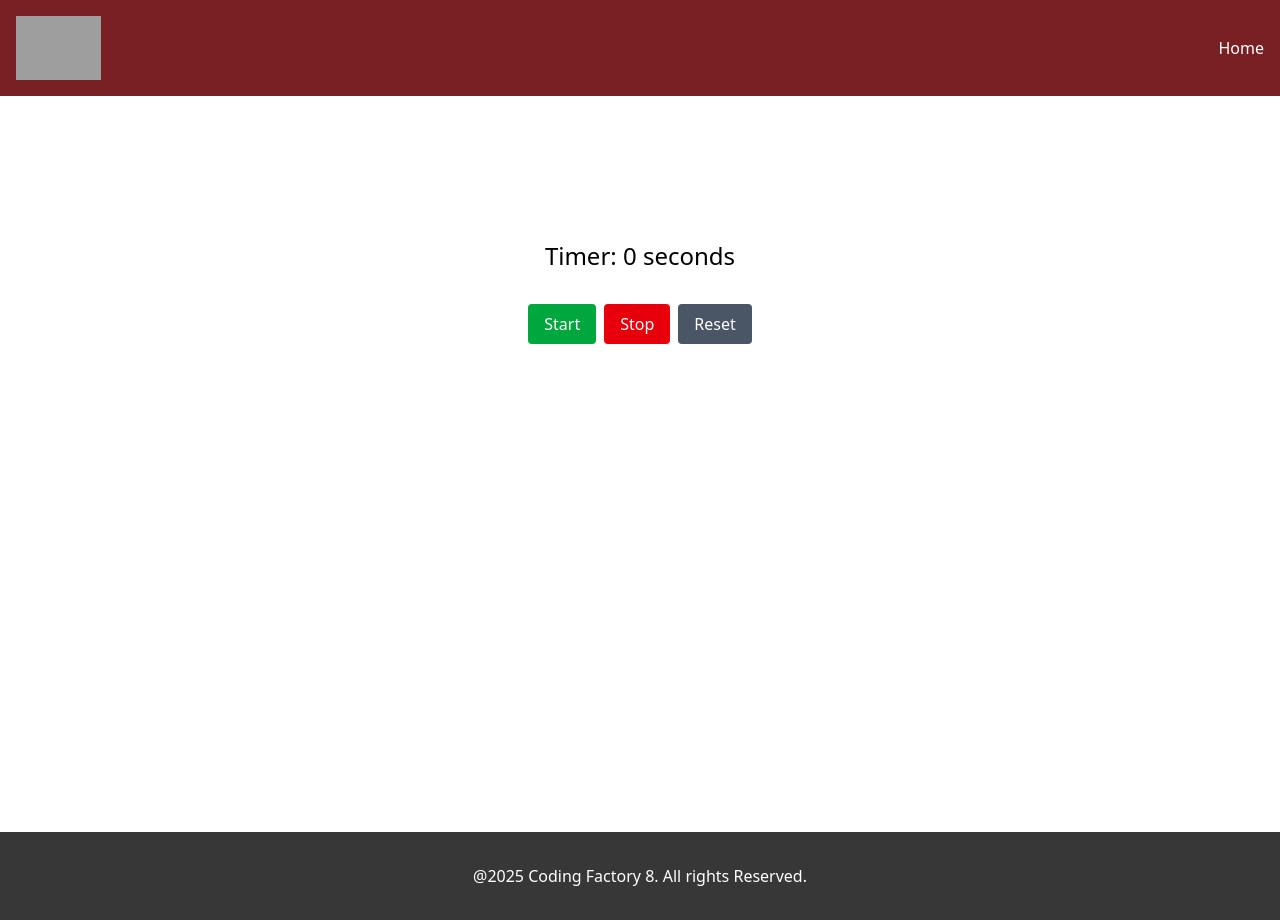
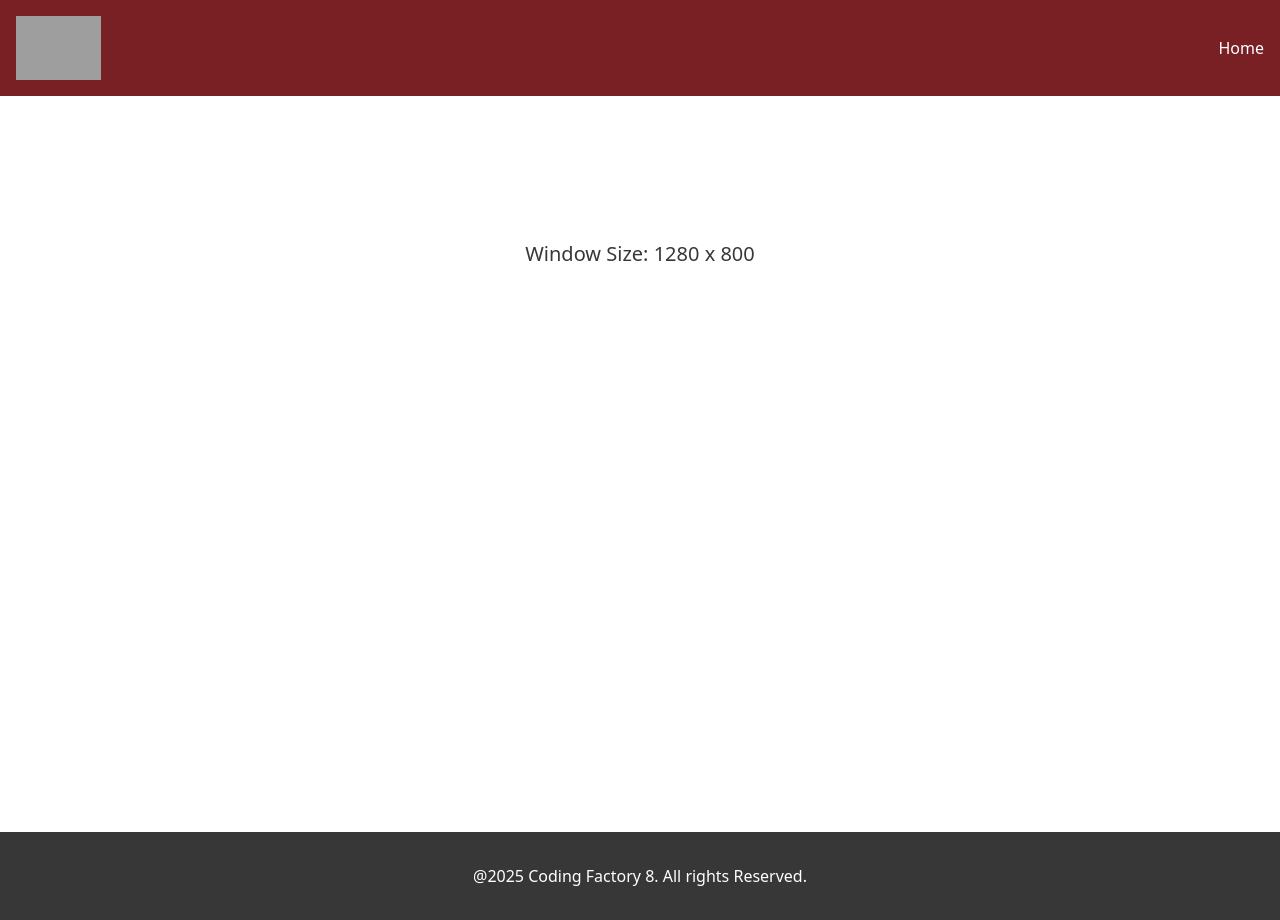
Before and after one commit to Eirini-Triantafyllou/CF8-react-intro, a React (Vite) app: page / in a window 1280 px wide. Built offline with nearby package versions, Linux system fonts and the light colour scheme; grey boxes are pictures that could not be loaded.

Commit message:
feat: add WindowSize component using event listener

```diff
--- a/src/App.tsx
+++ b/src/App.tsx
@@ -9,10 +9,10 @@
 // import FocusInput from "./components/FocusInput.tsx";
 // import PreviousValue from "./components/PreviousValue.tsx";
 // import CounterWithRef from "./components/CounterWithRef.tsx";
-// import WindowSize from "./components/WindowSize.tsx";
+import WindowSize from "./components/WindowSize.tsx";
 // import NameChangerWithEffect from "./components/NameChangerWithEffect.tsx";
 
-import Timer from "./components/Timer.tsx";
+// import Timer from "./components/Timer.tsx";
 // import CounterWithCustomHook from "./components/CounterWithCustomHook.tsx";
 // import {useEffect} from "react";
 // import CounterAdvanced from "./components/CounterAdvanced.tsx";
@@ -78,9 +78,9 @@
 
                 {/*<NameChangerWithEffect />*/}
 
-                <Timer />
+                {/*<Timer />*/}
 
-                {/*<WindowSize />*/}
+                <WindowSize />
 
                 {/*<FocusInput />*/}
 
--- /dev/null
+++ b/src/components/WindowSize.tsx
@@ -0,0 +1,32 @@
+import {useEffect, useState} from "react";
+
+
+const WindowSize = () => {
+    const [size, setSize] = useState({
+        width: window.innerWidth,
+        height: window.innerHeight,
+    });
+
+    useEffect(() => {
+        const handleResize = () => {
+            setSize({
+                width: window.innerWidth,
+                height: window.innerHeight,
+            });
+        };
+        window.addEventListener('resize', handleResize);
+        return () => window.removeEventListener('resize', handleResize);
+    },[]);
+
+    return (
+        <>
+            <div className="text-center pt-12">
+                <h1 className="text-cf-dark-gray text-xl">
+                    Window Size: {size.width} x {size.height}
+                </h1>
+            </div>
+        </>
+    );
+};
+
+export default WindowSize;
```
